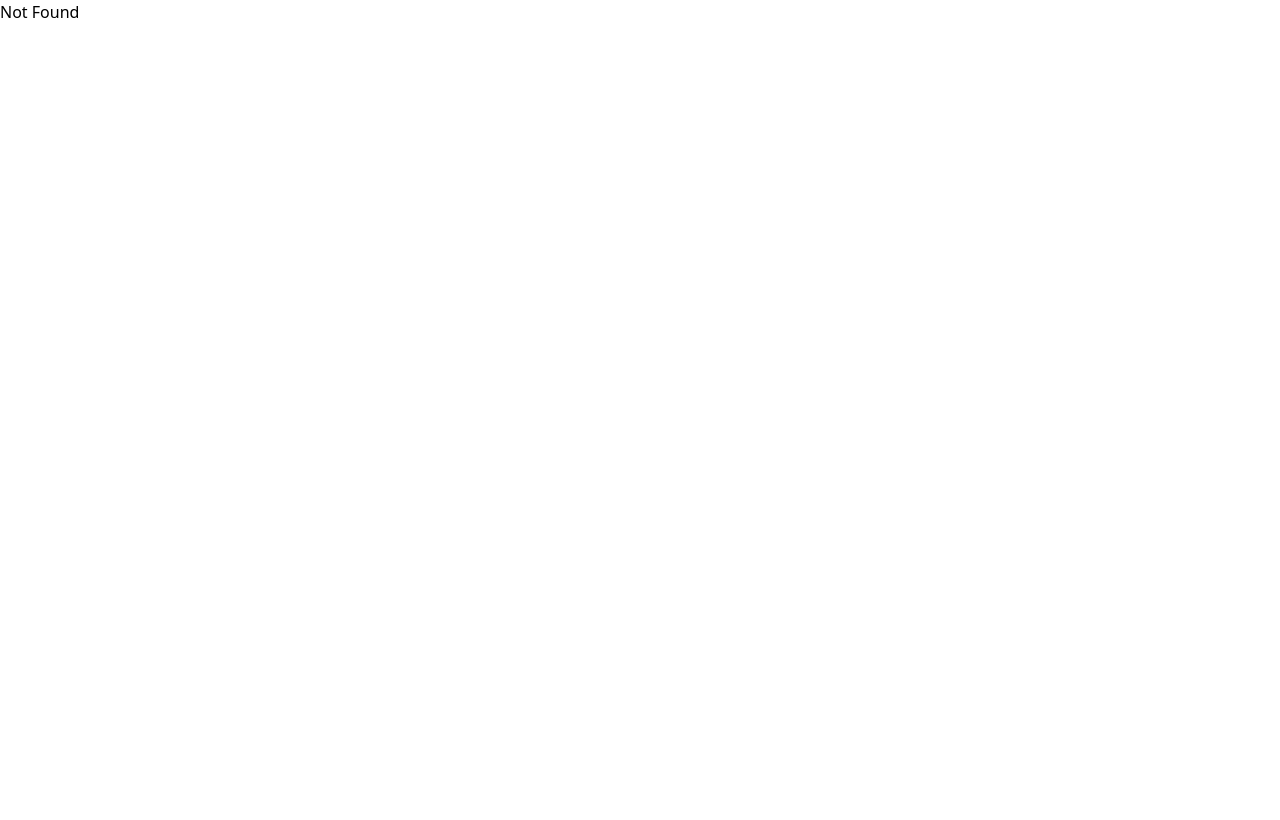
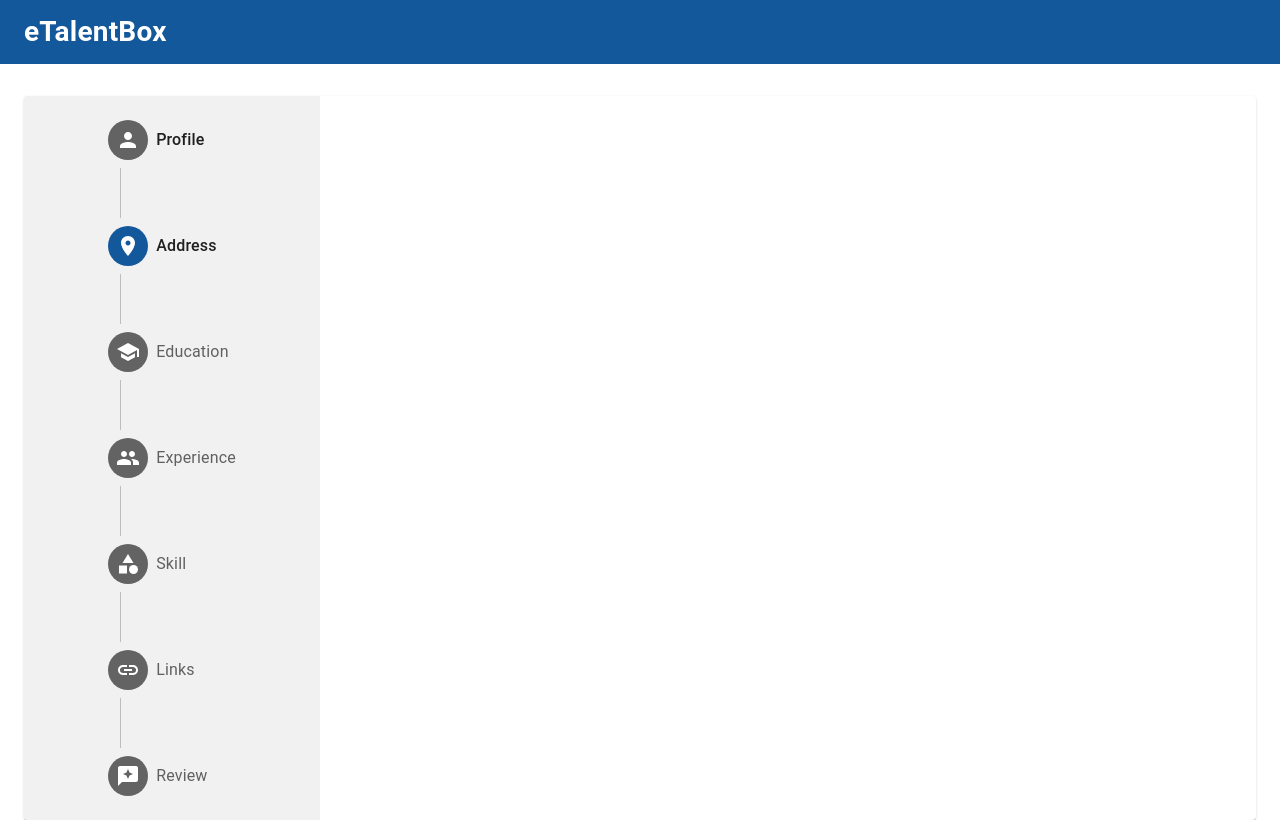
Before and after one commit to Ghulam-Ali-Khan/etalent-frontend, a React (Vite) app: page /portal/profile/add in a window 1280 px wide. Built offline with nearby package versions, Linux system fonts and the light colour scheme; no server answers.

Commit message:
save chnages

```diff
--- a/src/App.tsx
+++ b/src/App.tsx
@@ -1,6 +1,6 @@
 import { ThemeProvider } from '@mui/material';
 import theme from '@/theme';
-import store from '@/store'; // Adjust the path to your store
+// import store from '@/store'; // Adjust the path to your store
 import { Provider, useDispatch } from 'react-redux'; // Redux provider
 import { SnackbarProvider } from 'notistack'; // Snackbar context
 import Router from '@/routes'; // Adjust the path to your routes
@@ -13,27 +13,27 @@
 
 function App() {
 
-  // const dispatch = useDispatch();
-  // const { data: loadUserData } = useLoadUserQuery({}) as any; // Disable type checking here
+  const dispatch = useDispatch();
+  const { data: loadUserData } = useLoadUserQuery({}) as any; // Disable type checking here
 
-  // useEffect(() => {
-  //   if (loadUserData) {
-  //     dispatch(userLoaded(loadUserData));
-  //   }
-  // }, [loadUserData]);
+  useEffect(() => {
+    if (loadUserData) {
+      dispatch(userLoaded(loadUserData));
+    }
+  }, [loadUserData]);
 
   testFunc();
 
   return (
     <ThemeProvider theme={theme}> {/* Theme context */}
-      <Provider store={store}> {/* Redux context */}
+      {/* <Provider store={store}> Redux context */}
         <SnackbarProvider
           preventDuplicate
           anchorOrigin={{ horizontal: 'right', vertical: 'bottom' }} // Snackbar context
         >
           <Router /> {/* React Router context */}
         </SnackbarProvider>
-      </Provider>
+      {/* </Provider> */}
     </ThemeProvider>
   );
 }
--- a/src/main.tsx
+++ b/src/main.tsx
@@ -1,9 +1,13 @@
 import { StrictMode } from 'react'
 import { createRoot } from 'react-dom/client'
 import App from './App.tsx'
+import store from '@/store';
+import { Provider } from 'react-redux'
 
 createRoot(document.getElementById('root')!).render(
   <StrictMode>
-    <App />
+    <Provider store={store}> {/* Redux context */}
+      <App />
+    </Provider>
   </StrictMode>,
 )
--- /dev/null
+++ b/src/pages/profile/form/components/CompanyInfoStep.tsx
@@ -0,0 +1,14 @@
+import { Typography } from '@mui/material'
+import React from 'react'
+
+const CompanyInfoStep = () => {
+  return (
+    <>
+      <Typography variant='h4'>
+        Company Info
+      </Typography>
+    </>
+  )
+}
+
+export default CompanyInfoStep
--- /dev/null
+++ b/src/pages/profile/form/components/StepperForm.tsx
@@ -0,0 +1,27 @@
+import { Grid2 } from '@mui/material';
+import { Form, Formik } from 'formik'
+import { useState } from 'react'
+import StepperFormSteps from './StepperFormSteps';
+
+const StepperForm = () => {
+    const [step, setStep] = useState(1);
+    return (
+        <Formik initialValues={{}} onSubmit={() => { }}>
+            {() => (
+                <Form>
+                    <Grid2 container spacing={2}>
+                        <Grid2 size={{ xl: 3, lg: 3, md: 3, }} minHeight={'85vh'}>
+                            <StepperFormSteps />
+                        </Grid2>
+
+                        <Grid2 size={{ xl: 9, lg: 9, md: 9, sm: 12, xs: 12 }}>
+
+                        </Grid2>
+                    </Grid2>
+                </Form>
+            )}
+        </Formik>
+    )
+}
+
+export default StepperForm
--- /dev/null
+++ b/src/pages/profile/form/components/StepperFormSteps.tsx
@@ -0,0 +1,59 @@
+import React from 'react';
+import { Box, Step, StepLabel, Stepper, useTheme } from '@mui/material';
+import { steps } from '../../utilis/formUtilis';
+
+const StepIcon = ({ icon, active }: { icon: React.ReactNode; active: boolean }) => {
+    const theme = useTheme();
+    return (
+        <Box
+            sx={{
+                width: 40,
+                height: 40,
+                borderRadius: '50%',
+                display: 'flex',
+                alignItems: 'center',
+                justifyContent: 'center',
+                bgcolor: active ? theme.palette.primary.main : theme.palette.secondary.main,
+                color: 'white',
+            }}
+        >
+            {icon}
+        </Box>
+    );
+};
+
+const StepperFormSteps = () => {
+    const activeStep = 1; // Change this dynamically
+
+    return (
+        <Box
+            bgcolor="#F1F1F1"
+            padding={2}
+            minHeight={'100%'}
+            display="flex"
+            flexDirection="column"
+            alignItems={'center'}
+        >
+            <Stepper activeStep={activeStep} orientation="vertical"
+                sx={{
+                    flexGrow: 1,
+                    "& .MuiStepConnector-line": {
+                        minHeight: "50px", // Ensures connector lines are properly spaced
+                    }
+                }}
+            >
+                {steps.map((item, index) => (
+                    <Step key={item.title}>
+                        <StepLabel
+                            icon={<StepIcon icon={item.icon} active={index === activeStep} />}
+                        >
+                            {item.title}
+                        </StepLabel>
+                    </Step>
+                ))}
+            </Stepper>
+        </Box>
+    );
+};
+
+export default StepperFormSteps;
--- /dev/null
+++ b/src/pages/profile/form/index.tsx
@@ -0,0 +1,26 @@
+import { Paper, Toolbar, Typography } from '@mui/material'
+import React from 'react';
+import LogoImg from '@/assets/imgs/logo.png';
+import StepperForm from './components/StepperForm';
+import StyledContainer from '@/components/common/StyledContainer';
+
+const ProfileForm = () => {
+    return (
+        <>
+
+            <Toolbar sx={{ bgcolor: 'primary.main' }}>
+                <Typography color='white' variant='h4' fontWeight={600}>
+                    eTalentBox
+                </Typography>
+            </Toolbar>
+
+            <StyledContainer className='mt-8'>
+                <Paper sx={{ overflow: 'hidden', minHeight: '85vh' }}>
+                    <StepperForm />
+                </Paper>
+            </StyledContainer>
+        </>
+    )
+}
+
+export default ProfileForm
--- /dev/null
+++ b/src/pages/profile/utilis/formUtilis.tsx
@@ -0,0 +1,11 @@
+import { Category, Group, Link, LocationOn, Person, Reviews, School } from "@mui/icons-material";
+
+export const steps = [
+    { icon: <Person />, title: 'Profile' },
+    { icon: <LocationOn />, title: 'Address' },
+    { icon: <School />, title: 'Education' },
+    { icon: <Group />, title: 'Experience' },
+    { icon: <Category />, title: 'Skill' },
+    { icon: <Link />, title: 'Links' },
+    { icon: <Reviews />, title: 'Review' },
+];
--- a/src/routes/PrivateRoute.tsx
+++ b/src/routes/PrivateRoute.tsx
@@ -2,7 +2,9 @@
 
 const PrivateRoute = () => {
 
-  const token = localStorage.getItem("token");
+  // const token = localStorage.getItem("token");
+  const token = true;
+
 
   return token ? <Outlet /> : <Navigate to="/auth/login" />;
 
--- a/src/routes/index.tsx
+++ b/src/routes/index.tsx
@@ -5,6 +5,7 @@
 import RegisterPage from '@/pages/auth/register';
 import ProfilePage from '@/pages/profile';
 import PrivateRoute from './PrivateRoute';
+import ProfileForm from '@/pages/profile/form';
 
 const AppRouter = () => {
   return (
@@ -16,7 +17,10 @@
           <Route path='register' element={<RegisterPage />} />
         </Route>
         <Route path='portal' element={<PrivateRoute />}>
-          <Route path='profile' element={<ProfilePage />} />
+          <Route path='profile' element={<Outlet />} >
+            <Route path='' element={<ProfilePage />} />
+            <Route path='add' element={<ProfileForm />} />
+          </Route>
           <Route path='dashboard' element={<>Dashboard</>} />
         </Route>
         <Route path="*" element={<>Not Found</>} /> {/* Fallback for unknown routes */}
--- a/src/store/slices/authSlice.ts
+++ b/src/store/slices/authSlice.ts
@@ -11,9 +11,9 @@
   reducers: {
     onLoggedIn: (state, action) => {
       const userDetails = { ...action.payload };
-      delete userDetails.token;
+      delete userDetails.baseModel.token;
 
-      localStorage.setItem('token', action.payload.token);
+      localStorage.setItem('token', action.payload.baseModel.token);
 
       return { ...state, isAuthenticated: true, user: userDetails.userInfo };
     },
```
